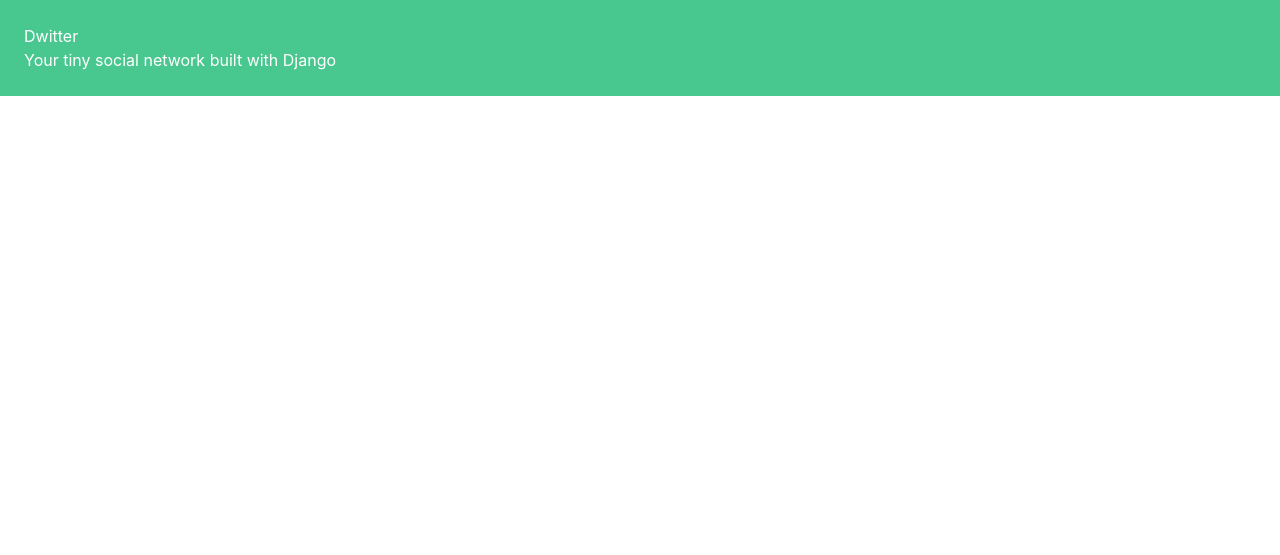
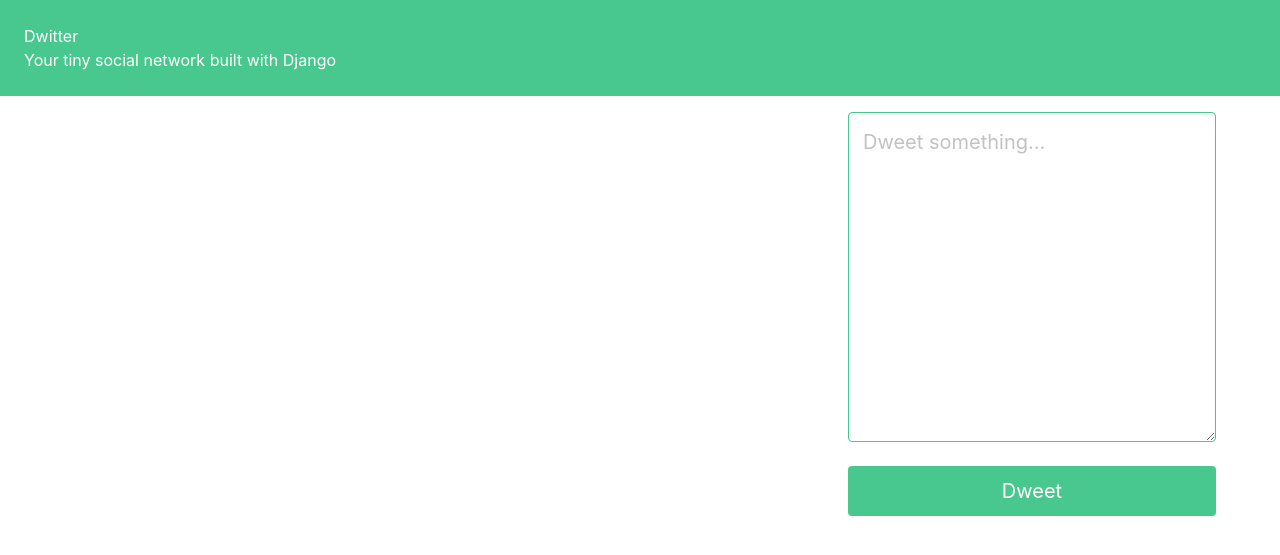
Before and after one commit to clownkill/django_social, a Django app: page / in a window 1280 px wide. Shown: the top 555 px of the page. Run offline with Django 4.2, Linux system fonts and the light colour scheme.

Commit message:
add dwitt form

```diff
--- /dev/null
+++ b/dwitter/forms.py
@@ -0,0 +1,20 @@
+from django import forms
+
+from .models import Dweet
+
+
+class DweetForm(forms.ModelForm):
+    body = forms.CharField(
+        required=True,
+        widget=forms.widgets.Textarea(
+            attrs={
+                'placeholder': 'Dweet something...',
+                'class': 'textarea is-success is-medium',
+            }
+        ),
+        label='',
+    )
+
+    class Meta:
+        model = Dweet
+        exclude = ('user', )
--- a/dwitter/templates/dwitter/dashboard.html
+++ b/dwitter/templates/dwitter/dashboard.html
@@ -15,4 +15,14 @@
     {% endfor %}
 </div>
 
+<div class="column is-one-third">
+    <form method="post">
+        {% csrf_token %}
+        {{ form.as_p }}
+        <button class="button is-success is-fullwidth is-medium mt-5" type="submit">
+            Dweet
+        </button>
+    </form>
+</div>
+
 {% endblock content %}
--- a/dwitter/views.py
+++ b/dwitter/views.py
@@ -1,10 +1,22 @@
 from django.shortcuts import render
 
+from .forms import DweetForm
 from .models import Profile
 
 
 def dashboard(request):
-    return render(request, 'dwitter/dashboard.html')
+    if request.method == 'POST':
+        form = DweetForm(request.POST)
+        if form.is_valid():
+            dweet = form.save(commit=False)
+            dweet.user = request.user
+            dweet.save()
+    form = DweetForm()
+    return render(
+        request,
+        'dwitter/dashboard.html',
+        {'form': form}
+    )
 
 
 def profile_list(request):
```
